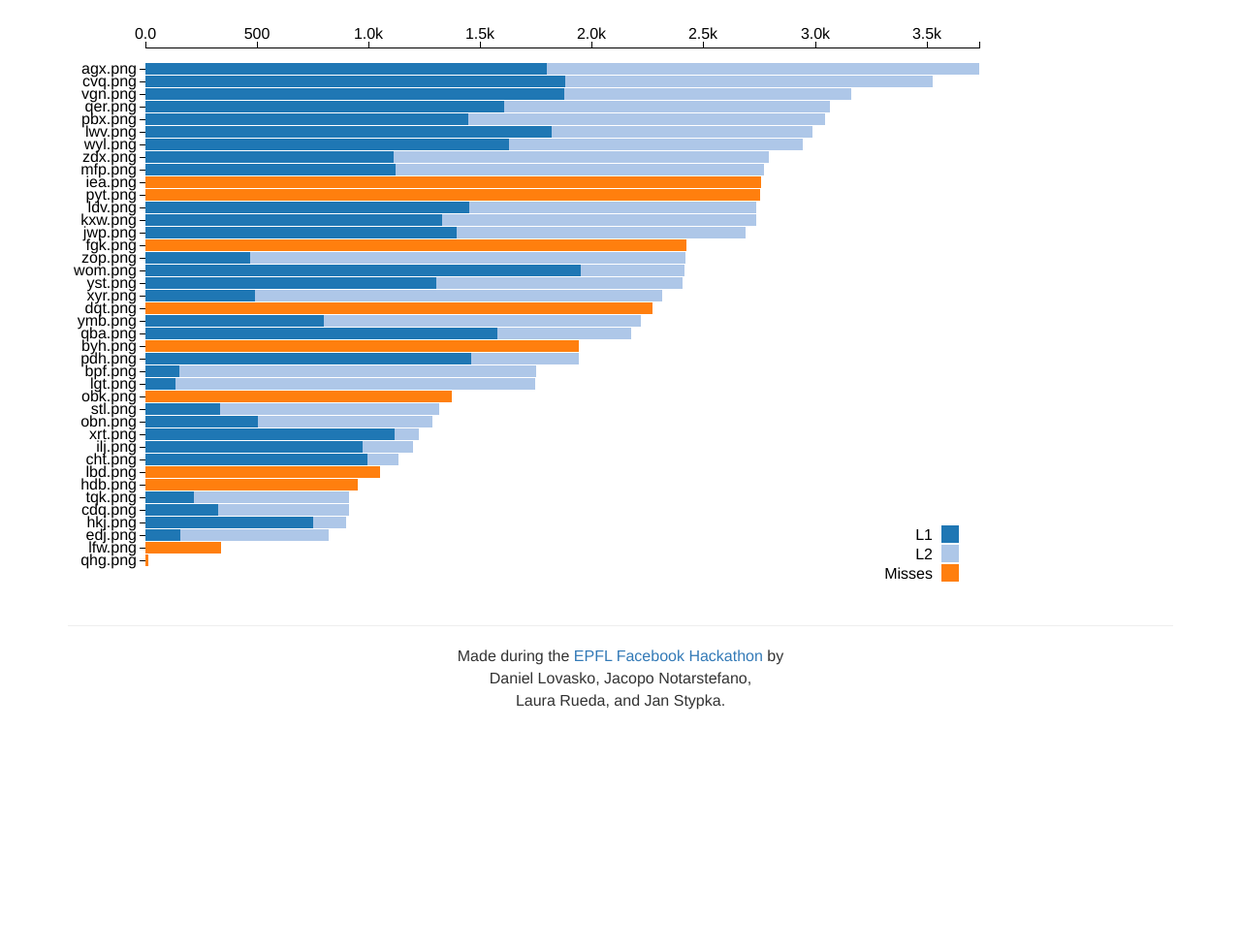
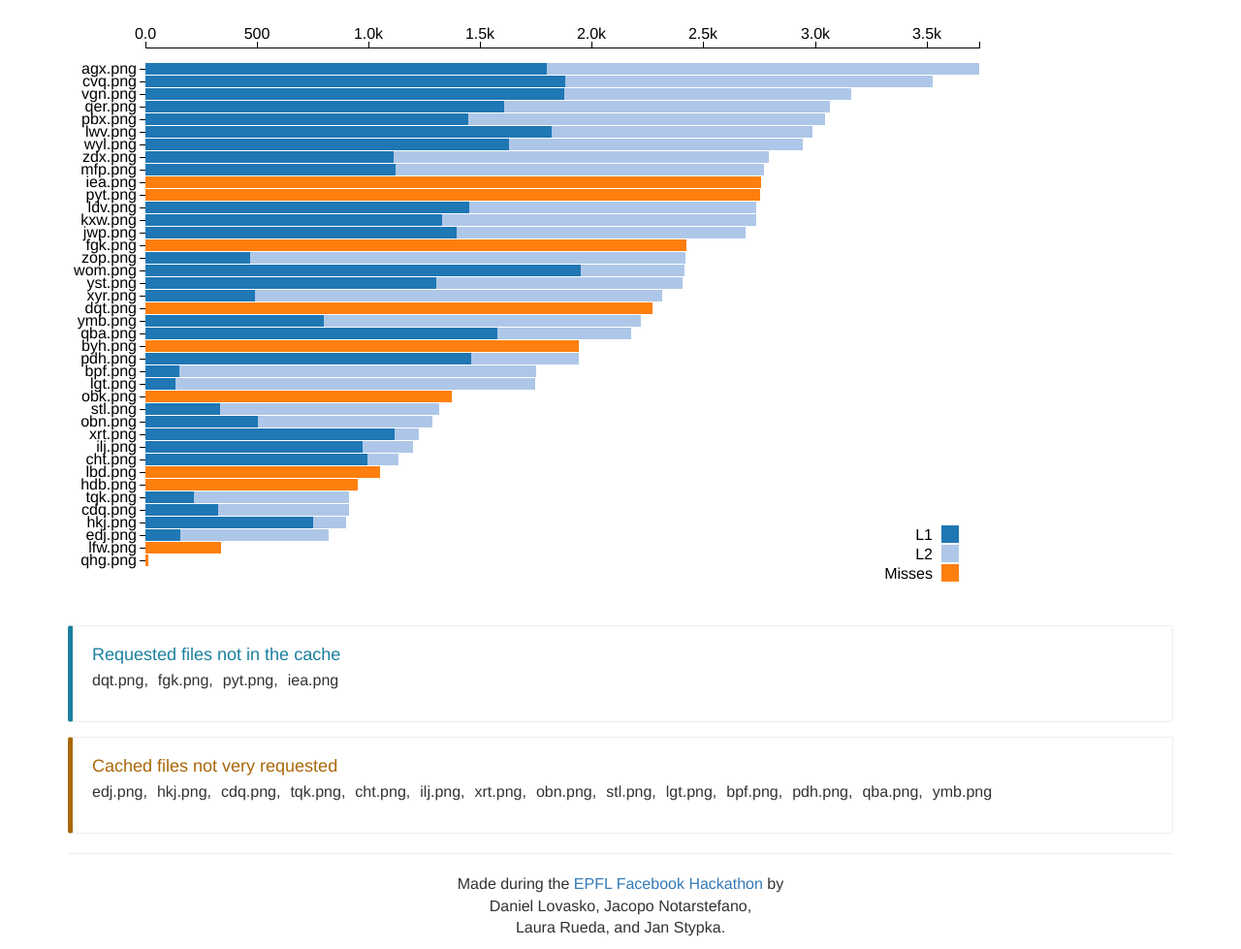
Before and after one commit to jacquerie/simko, a website: page index.html in a window 1280 px wide. Shown: the part 82-1061 px from the top of the page at 97% size. Before the commit the page ends 827 px from the top, so only its background shows below. Drawn offline with nearby package versions, Linux system fonts and the light colour scheme.

Commit message:
Add suggestions.

```diff
--- a/css/application.css
+++ b/css/application.css
@@ -4,6 +4,47 @@ body {
 
 .signature {
   text-align: center;
+}
+
+.si-callout {
+  padding: 20px;
+  margin: 20px 0;
+  border: 1px solid #eee;
+  border-left-width: 5px;
+  border-radius: 3px;
+}
+
+.si-callout ul li:after {
+  content: ",";
+}
+
+.si-callout ul li:last-child:after {
+  content: "";
+}
+
+.si-callout h4 {
+  margin-top: 0;
+  margin-bottom: 5px;
+}
+
+.si-callout + .si-callout {
+  margin-top: -5px;
+}
+
+.si-callout-warning {
+  border-left-color: #aa6708;
+}
+
+.si-callout-warning h4 {
+  color: #aa6708;
+}
+
+.si-callout-info {
+  border-left-color: #1b809e;
+}
+
+.si-callout-info h4 {
+  color: #1b809e;
 }
 
 .axis path,
--- a/index.html
+++ b/index.html
@@ -15,6 +15,14 @@
       </header>
       <div class="main">
         <svg></svg>
+	<div class="si-callout si-callout-info">
+          <h4>Requested files not in the cache</h2>
+          <ul class="list-inline list-unstyled to-add"></ul>
+	</div>
+	<div class="si-callout si-callout-warning">
+          <h4>Cached files not very requested</h2>
+          <ul class="list-inline list-unstyled to-remove"></ul>
+	</div>
       </div>
       <footer>
         <hr>
--- a/js/application.js
+++ b/js/application.js
@@ -42,7 +42,9 @@ d3.csv( "data/tibor-mock.csv", function( error, data ) {
 
   data.sort( function( a, b ) { return a.total - b.total; } );
 
-  x.domain( [ 0, d3.max( data, function( d ) { return d.total; } ) ] );
+  var totals = data.map( function( d ) { return d.total; } );
+
+  x.domain( [ 0, d3.max( totals ) ] );
   y.domain( data.map( function( d ) { return d.File; } ) );
 
   svg.append( "g" )
@@ -92,4 +94,22 @@ d3.csv( "data/tibor-mock.csv", function( error, data ) {
       .style( "text-anchor", "end" )
       .text( function( d ) { return d; } );
 
+  var median = d3.median( totals ),
+      toAdd = data.filter( function( d ) { return d.total > median && d.L1 == 0; } ),
+      toRemove = data.filter( function( d ) { return d.total < median && d.L1 > 0; } );
+
+  d3.select( ".to-add" )
+    .selectAll( "li" )
+      .data( toAdd )
+    .enter()
+      .append( "li" )
+      .html( function( d ) { return d.File; } );
+
+  d3.select( ".to-remove" )
+    .selectAll( "li" )
+      .data( toRemove )
+    .enter()
+      .append( "li" )
+      .html( function( d ) { return d.File; } );
+
 } );
```
